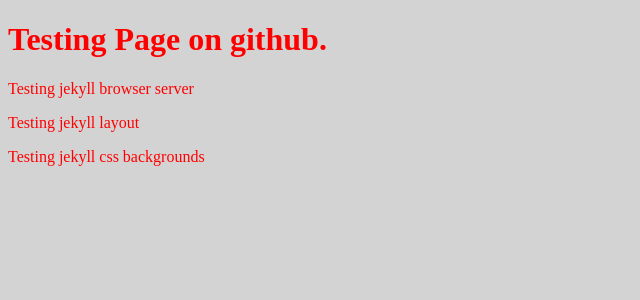
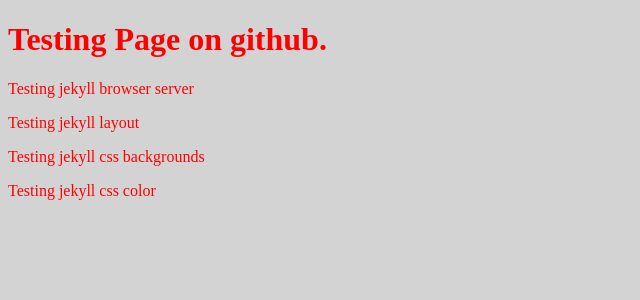
Before and after one commit to Hank-Tsou/Hank-Tsou, a Jekyll site: the page built from index.html, in a window 1280 px wide. Shown: the top 300 px of the page, without its empty margins (0-640 px from the left). Built offline with Jekyll 4.4.1, drawn with Linux system fonts in a browser that asks for light colours; Markdown is read by kramdown in place of the engine named in the settings.

Commit message:
connect css

```diff
--- a/index.html
+++ b/index.html
@@ -5,3 +5,4 @@ layout: default
 <p> Testing jekyll browser server</p>
 <p> Testing jekyll layout</p>
 <p> Testing jekyll css backgrounds</p>
+<p> Testing jekyll css color</p>
```
